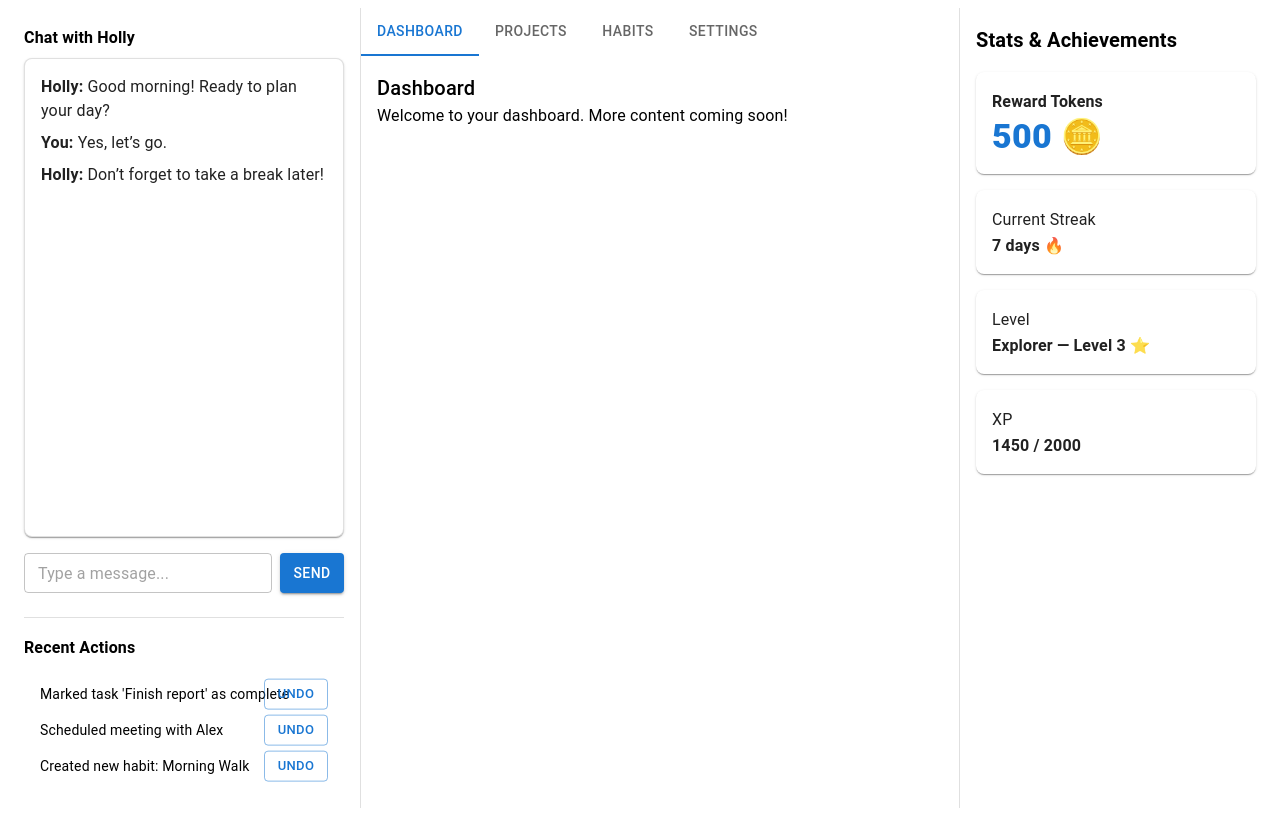
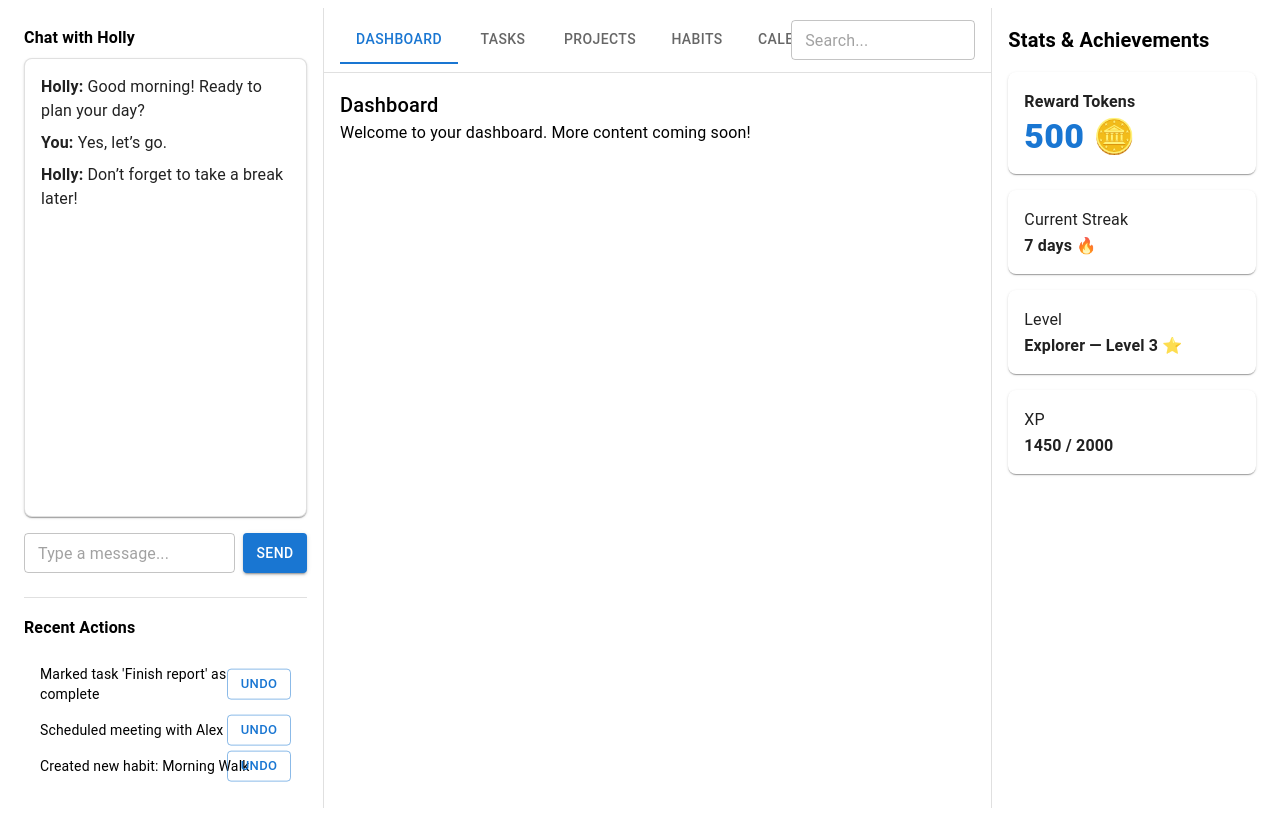
Before and after one commit to holly-ai-2025/holly-v6, a React (Vite) app in the folder apps/frontend/: page / in a window 1280 px wide. Built offline with nearby package versions, Linux system fonts and the light colour scheme.

Commit message:
update: add Tasks, Calendar, and Rewards tabs; remove Settings tab; restore search bar and add header divider

```diff
--- a/apps/frontend/package.json
+++ b/apps/frontend/package.json
@@ -19,6 +19,8 @@
   },
   "devDependencies": {
     "@vitejs/plugin-react": "^4.2.0",
+    "autoprefixer": "^10.4.21",
+    "postcss": "^8.5.6",
     "typescript": "^5.0.0",
     "vite": "^4.5.0"
   },
--- a/apps/frontend/src/MainContent.tsx
+++ b/apps/frontend/src/MainContent.tsx
@@ -1,28 +1,41 @@
 import React, { useState } from "react";
-import { Box, Tabs, Tab } from "@mui/material";
+import { Box, Tabs, Tab, Divider, TextField } from "@mui/material";
 import TabDashboard from "./tabs/TabDashboard";
+import TabTasks from "./tabs/TabTasks";
 import TabProjects from "./tabs/TabProjects";
 import TabHabits from "./tabs/TabHabits";
-import TabSettings from "./tabs/TabSettings";
+import TabCalendar from "./tabs/TabCalendar";
+import TabRewards from "./tabs/TabRewards";
 
 export default function MainContent() {
   const [activeTab, setActiveTab] = useState(0);
 
   return (
     <Box sx={{ flex: 1, display: "flex", flexDirection: "column" }}>
-      {/* Header + Search will remain here */}
-      <Tabs value={activeTab} onChange={(_, val) => setActiveTab(val)}>
-        <Tab label="Dashboard" />
-        <Tab label="Projects" />
-        <Tab label="Habits" />
-        <Tab label="Settings" />
-      </Tabs>
+      {/* Header with Tabs and Search */}
+      <Box sx={{ display: "flex", alignItems: "center", justifyContent: "space-between", px: 2, py: 1 }}>
+        <Tabs value={activeTab} onChange={(_, val) => setActiveTab(val)}>
+          <Tab label="Dashboard" />
+          <Tab label="Tasks" />
+          <Tab label="Projects" />
+          <Tab label="Habits" />
+          <Tab label="Calendar" />
+          <Tab label="Rewards" />
+        </Tabs>
+        <TextField size="small" placeholder="Search..." variant="outlined" />
+      </Box>
 
+      {/* Divider below header */}
+      <Divider />
+
+      {/* Tab Content */}
       <Box sx={{ flex: 1, p: 2 }}>
         {activeTab === 0 && <TabDashboard />}
-        {activeTab === 1 && <TabProjects />}
-        {activeTab === 2 && <TabHabits />}
-        {activeTab === 3 && <TabSettings />}
+        {activeTab === 1 && <TabTasks />}
+        {activeTab === 2 && <TabProjects />}
+        {activeTab === 3 && <TabHabits />}
+        {activeTab === 4 && <TabCalendar />}
+        {activeTab === 5 && <TabRewards />}
       </Box>
     </Box>
   );
--- /dev/null
+++ b/apps/frontend/src/tabs/TabCalendar.tsx
@@ -0,0 +1,11 @@
+import React from "react";
+import { Box, Typography } from "@mui/material";
+
+export default function TabCalendar() {
+  return (
+    <Box>
+      <Typography variant="h6">Calendar</Typography>
+      <Typography>View and manage your calendar here. Content coming soon!</Typography>
+    </Box>
+  );
+}
--- /dev/null
+++ b/apps/frontend/src/tabs/TabRewards.tsx
@@ -0,0 +1,11 @@
+import React from "react";
+import { Box, Typography } from "@mui/material";
+
+export default function TabRewards() {
+  return (
+    <Box>
+      <Typography variant="h6">Rewards</Typography>
+      <Typography>Claim and view your rewards here. Content coming soon!</Typography>
+    </Box>
+  );
+}
--- /dev/null
+++ b/apps/frontend/src/tabs/TabTasks.tsx
@@ -0,0 +1,11 @@
+import React from "react";
+import { Box, Typography } from "@mui/material";
+
+export default function TabTasks() {
+  return (
+    <Box>
+      <Typography variant="h6">Tasks</Typography>
+      <Typography>Manage your tasks here. Content coming soon!</Typography>
+    </Box>
+  );
+}
```
Also changed, not shown: 1 other file (tests, documents, lock files or other folders).
